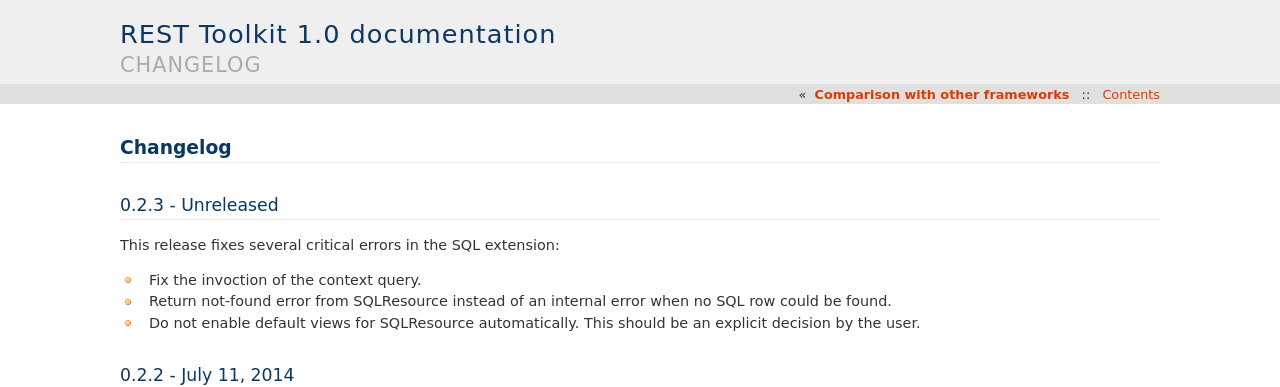
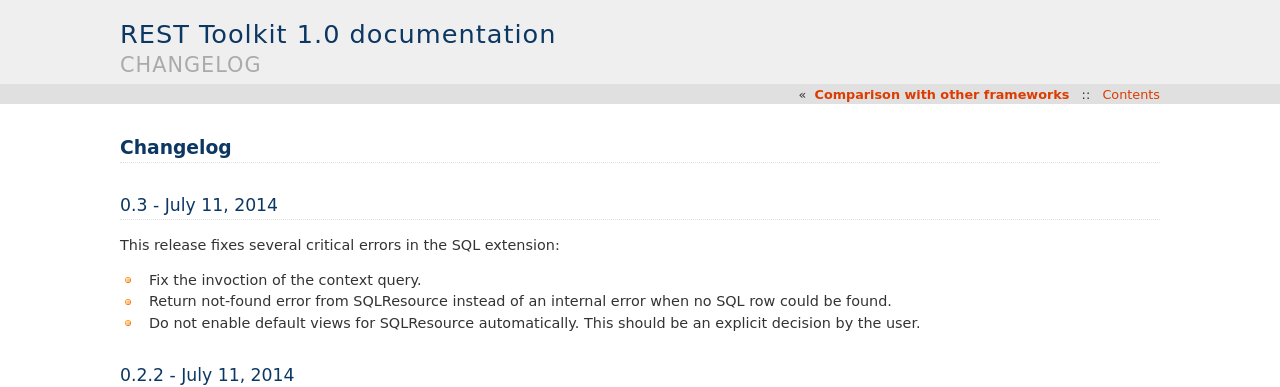
Before and after one commit to wichert/rest_toolkit, a Sphinx documentation site: the page built from doc/changes.rst, in a window 1280 px wide. Shown: the top 387 px of the page. Built offline with Sphinx 7.4.7, drawn with Linux system fonts in a browser that asks for light colours.

Commit message:
Prepare 0.3 release.

```diff
--- a/doc/changes.rst
+++ b/doc/changes.rst
@@ -1,8 +1,8 @@
 Changelog
 =========
 
-0.2.3 - Unreleased
----------------------
+0.3 - July 11, 2014
+-------------------
 
 This release fixes several critical errors in the SQL extension:
 
--- a/setup.py
+++ b/setup.py
@@ -2,7 +2,7 @@ from setuptools import setup, find_packages
 from setuptools.command.test import test as TestCommand
 import sys
 
-version = '0.2.2'
+version = '0.3'
 
 install_requires = [
         'pyramid',
```
